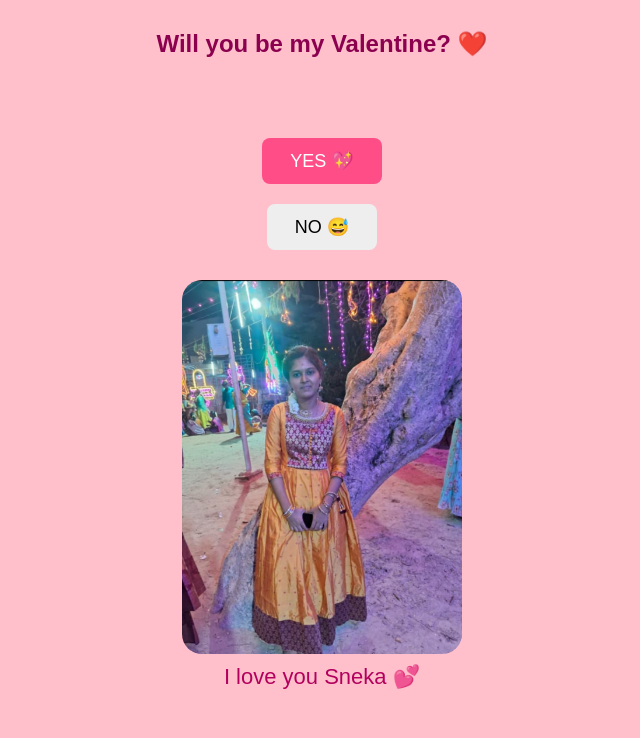
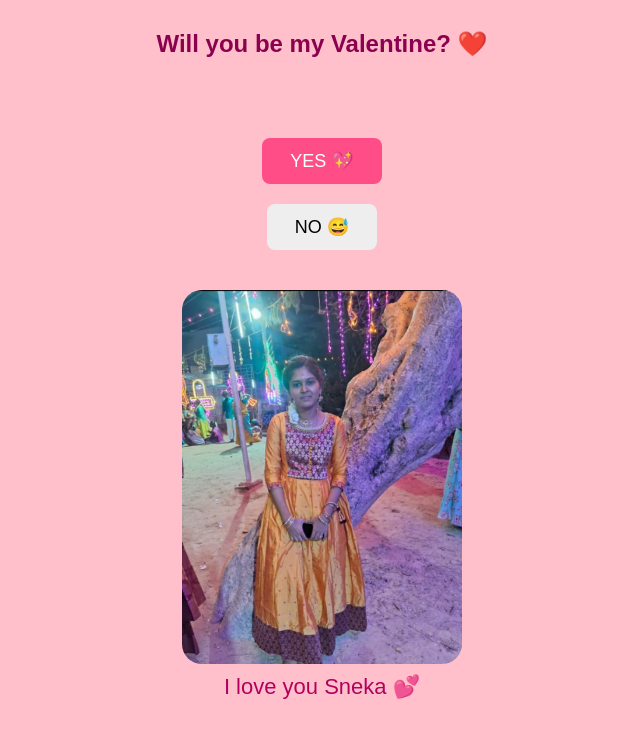
Before and after one commit to Nandhakumar51/Sneka, a plain HTML site: page index.html in a window 1280 px wide. Both pictures are taken after a click on the button "YES 💖". Shown: the whole page, without its empty margins (318-958 px from the left). Drawn offline with Linux system fonts and the light colour scheme.

Commit message:
Update index.html

```diff
--- a/index.html
+++ b/index.html
@@ -1,69 +1,87 @@
 <!DOCTYPE html>
-<html>
+<html lang="en">
 <head>
-<meta charset="UTF-8">
+<meta charset="UTF-8" />
+<meta name="viewport" content="width=device-width, initial-scale=1, maximum-scale=1, user-scalable=no" />
 <title>For Sneka ❤️</title>
 
 <style>
-body{
-  background:#ffc0cb;
-  font-family:Arial,sans-serif;
-  text-align:center;
-  margin:0;
-  height:100vh;
-  display:flex;
-  flex-direction:column;
-  justify-content:flex-start;
-  align-items:center;
+  html, body {
+    margin: 0;
+    padding: 0;
+    font-family: Arial, sans-serif;
+    background: #ffc0cb;
+    text-align: center;
+    min-height: 100vh; /* safer than height:100vh */
+    display: flex;
+    flex-direction: column;
+    justify-content: flex-start;
+    align-items: center;
   }
 
-h2{
-  margin-top:30px;
-  color:#8b004f;
+  h2 {
+    margin-top: 30px;
+    color: #8b004f;
   }
 
-button{
-  padding:12px 28px;
-  font-size:18px;
-  margin:10px;
-  border:none;
-  border-radius:8px;
+  button {
+    padding: 12px 28px;
+    font-size: 18px;
+    margin: 10px;
+    border: none;
+    border-radius: 8px;
+    cursor: pointer;
   }
 
-#yesBtn{background:#ff4d88;color:white;}
-#noBtn{background:#eee;position:relative;}
-
-#msg{
-  min-height:50px;
-  font-size:20px;
-  color:#7a003c;
+  #yesBtn {
+    background: #ff4d88;
+    color: white;
   }
 
-#photoBox{
-  display:none;
-  flex-direction:column;
-  align-items:center;
-  justify-content:center;
-  margin-top:20px;
+  #noBtn {
+    background: #eee;
+    position: relative;
   }
 
-#photo{
-  width:280px;
-  border-radius:20px;
+  #msg {
+    min-height: 50px;
+    font-size: 20px;
+    color: #7a003c;
   }
 
-#loveText{
-  font-size:22px;
-  color:#b3005e;
-  margin-top:10px;
+  #photoBox {
+    display: none;
+    flex-direction: column;
+    align-items: center;
+    justify-content: center;
+    margin-top: 20px;
+    padding: 10px;
+    max-width: 90vw;   /* responsive */
+    box-sizing: border-box;
   }
 
-audio{display:none;}
+  #photo {
+    width: 100%;
+    max-width: 280px;
+    height: auto;
+    border-radius: 20px;
+    object-fit: cover;
+  }
+
+  #loveText {
+    font-size: 22px;
+    color: #b3005e;
+    margin-top: 10px;
+    word-wrap: break-word;
+  }
+
+  audio {
+    display: none;
+  }
 </style>
 </head>
 
 <body>
-
 <h2>Will you be my Valentine? ❤️</h2>
 
 <div id="msg">Touch anywhere once 💕</div>
@@ -72,7 +90,7 @@ audio{display:none;}
 <button id="noBtn" onclick="noClicked()">NO 😅</button>
 
 <div id="photoBox">
-  <img id="photo" src="her.jpeg">
+  <img id="photo" src="her.jpeg" alt="Sneka's photo" />
   <div id="loveText">I love you Sneka 💕</div>
 </div>
 
@@ -80,16 +98,17 @@ audio{display:none;}
 <audio id="voice" src="voice.mpeg"></audio>
 
 <script>
-const music=document.getElementById("music");
-const voice=document.getElementById("voice");
-const msg=document.getElementById("msg");
-const noBtn=document.getElementById("noBtn");
-const photoBox=document.getElementById("photoBox");
+const music = document.getElementById("music");
+const voice = document.getElementById("voice");
+const msg = document.getElementById("msg");
+const noBtn = document.getElementById("noBtn");
+const photoBox = document.getElementById("photoBox");
 
-let started=false;
-let i=0;
+let started = false;
+let i = 0;
+let yesClickedFlag = false;
 
-const noTexts=[
+const noTexts = [
   "You’re the best part of my day 💕",
   "My heart chose you ❤️",
   "I promise to cherish us 🌸",
@@ -99,33 +118,34 @@ const noTexts=[
 ];
 
 // FIRST TOUCH → MUSIC (mobile safe)
-document.body.addEventListener("touchstart",()=>{
-  if(!started){
+document.body.addEventListener("touchstart", () => {
+  if (!started) {
     music.play();
-    started=true;
-    msg.innerText="Now choose with your heart 💗";
+    started = true;
+    msg.innerText = "Now choose with your heart 💗";
   }
-},{once:true});
+}, { once: true });
 
-function noClicked(){
-  msg.innerText=noTexts[i % noTexts.length];
+function noClicked() {
+  if (yesClickedFlag) return;  // Disable NO button if YES clicked
+  msg.innerText = noTexts[i % noTexts.length];
   i++;
-  noBtn.style.left=Math.random()*120+"px";
-  noBtn.style.top=Math.random()*80+"px";
+  noBtn.style.left = Math.random() * 120 + "px";
+  noBtn.style.top = Math.random() * 80 + "px";
 }
 
-function yesClicked(){
+function yesClicked() {
+  yesClickedFlag = true;       // Set flag to disable NO button effects
   music.pause();
-  msg.innerText="";
-  photoBox.style.display="flex";
+  msg.innerText = "";
+  photoBox.style.display = "flex";
   voice.play();
 
-  voice.onended=()=>{
-    window.location.href=
+  voice.onended = () => {
+    window.location.href =
       "https://wa.me/917904090248?text=I%20said%20Yes%20💕%20i%20love%20you%20forever%20💍";
   };
 }
 </script>
-
 </body>
 </html>
```
Lines whose indentation alone changed are shown as unchanged.
